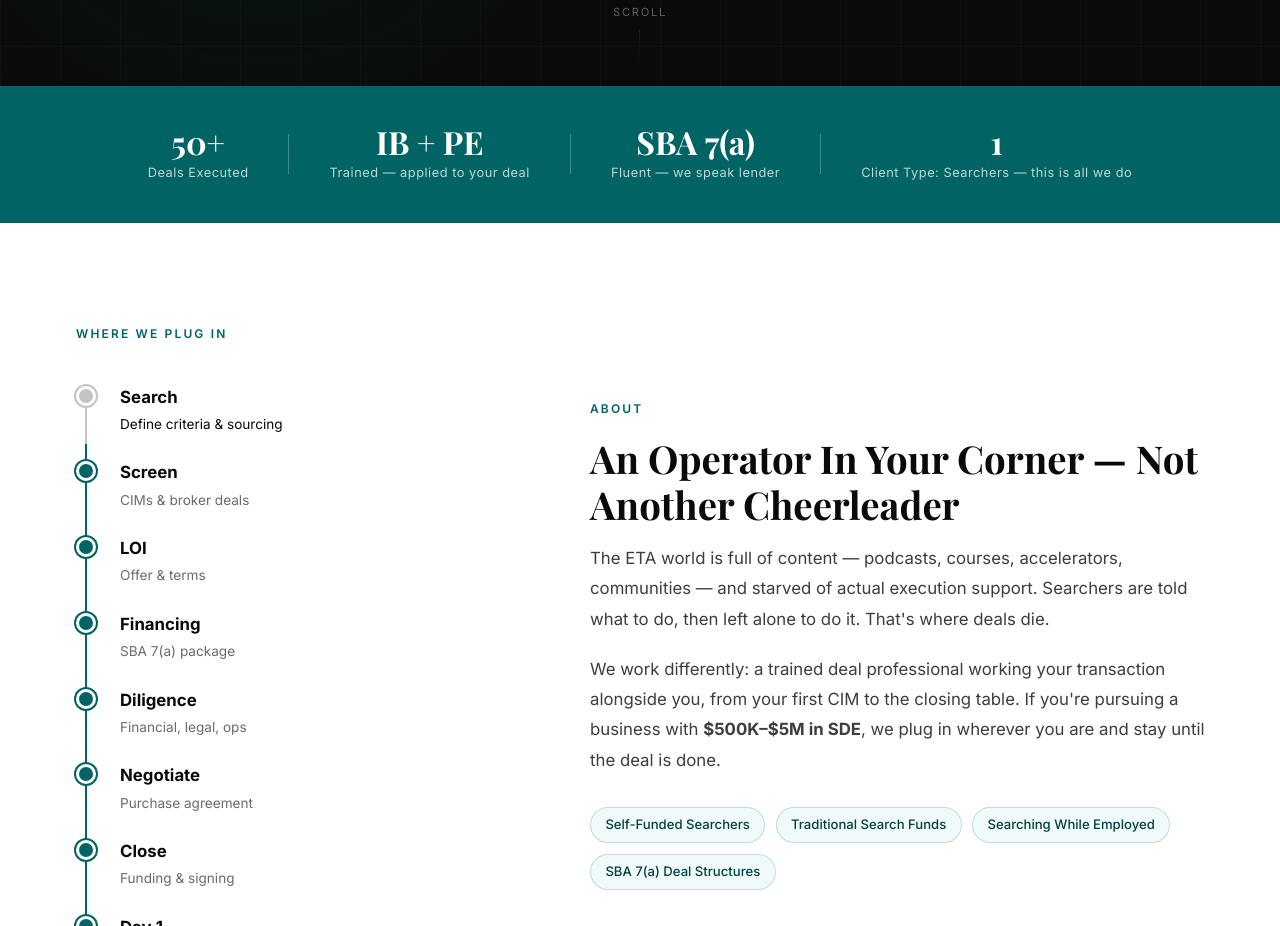
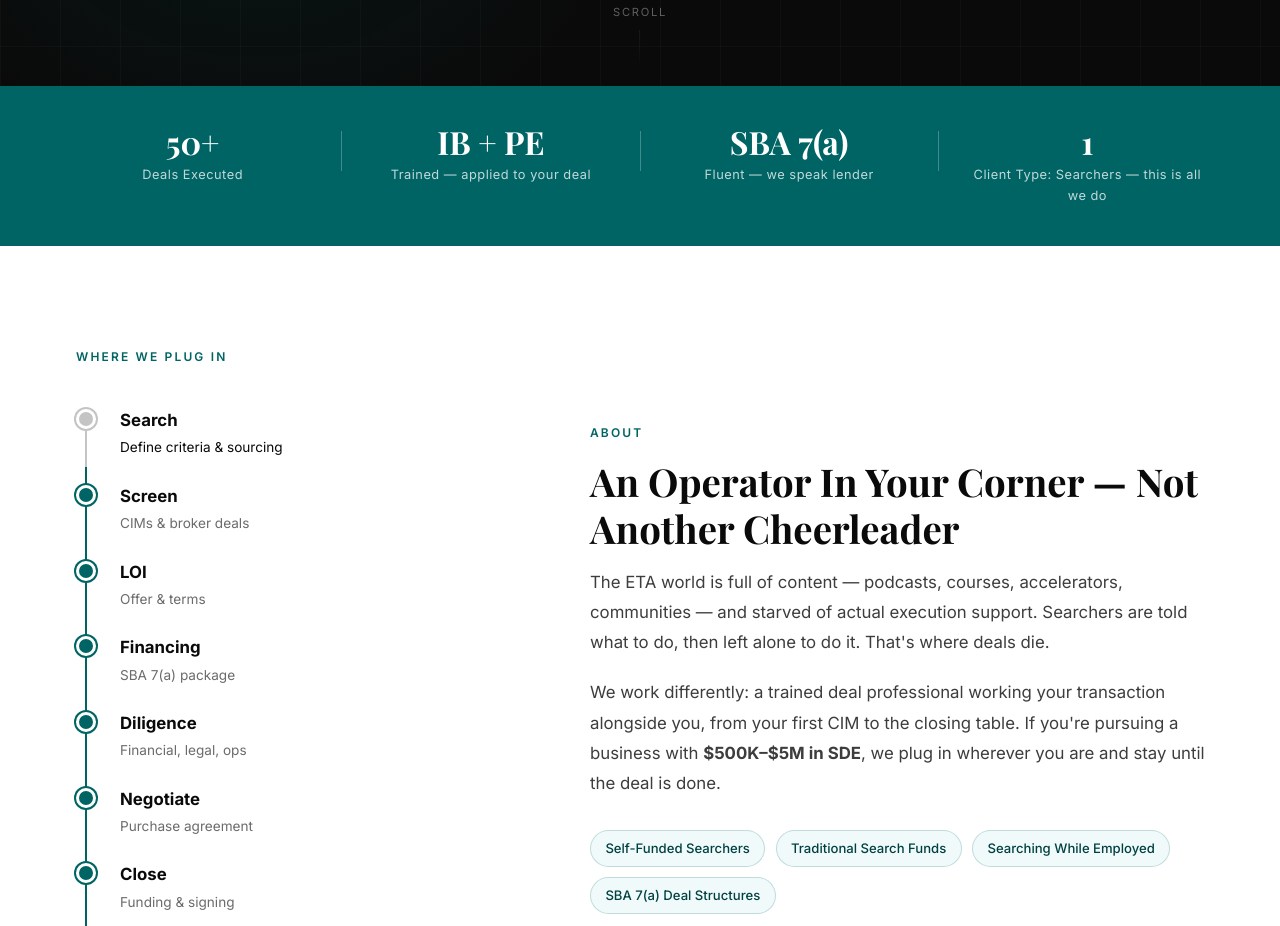
Before and after one commit to KandelaGroupTech/Dunmore-Bay, a plain HTML site: page index.html in a window 1280 px wide. Shown: the part 1318-2244 px from the top of the page. Drawn offline with nearby package versions, Linux system fonts and the light colour scheme.

Commit message:
Fix trust bar proportions and alignment

```diff
--- a/styles.css
+++ b/styles.css
@@ -346,18 +346,20 @@ img { display: block; max-width: 100%; }
 
 .trust__inner {
   display: flex;
-  align-items: center;
-  justify-content: center;
+  align-items: flex-start;
+  justify-content: space-between;
   flex-wrap: wrap;
-  gap: 1.5rem;
+  gap: 1rem;
 }
 
 .trust__item {
   display: flex;
   flex-direction: column;
   align-items: center;
-  gap: 0.25rem;
-  padding: 0 1rem;
+  gap: 0.4rem;
+  padding: 0 0.5rem;
+  flex: 1 1 0;
+  min-width: 160px;
 }
 
 .trust__number {
@@ -379,6 +381,8 @@ img { display: block; max-width: 100%; }
   width: 1px;
   height: 40px;
   background: rgba(255,255,255,0.25);
+  flex-shrink: 0;
+  margin-top: 5px;
 }
 
 /* ── About ─────────────────────────────────────────────────────────────────── */
```
